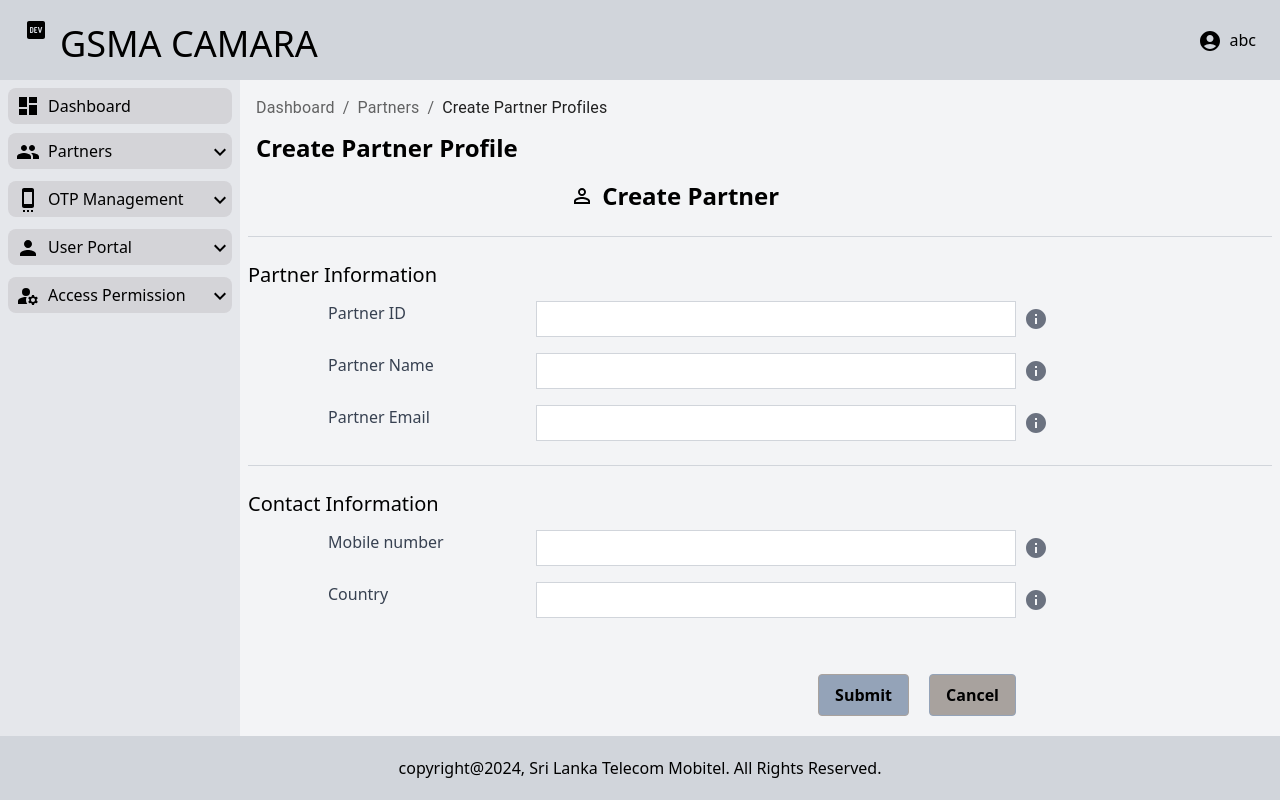
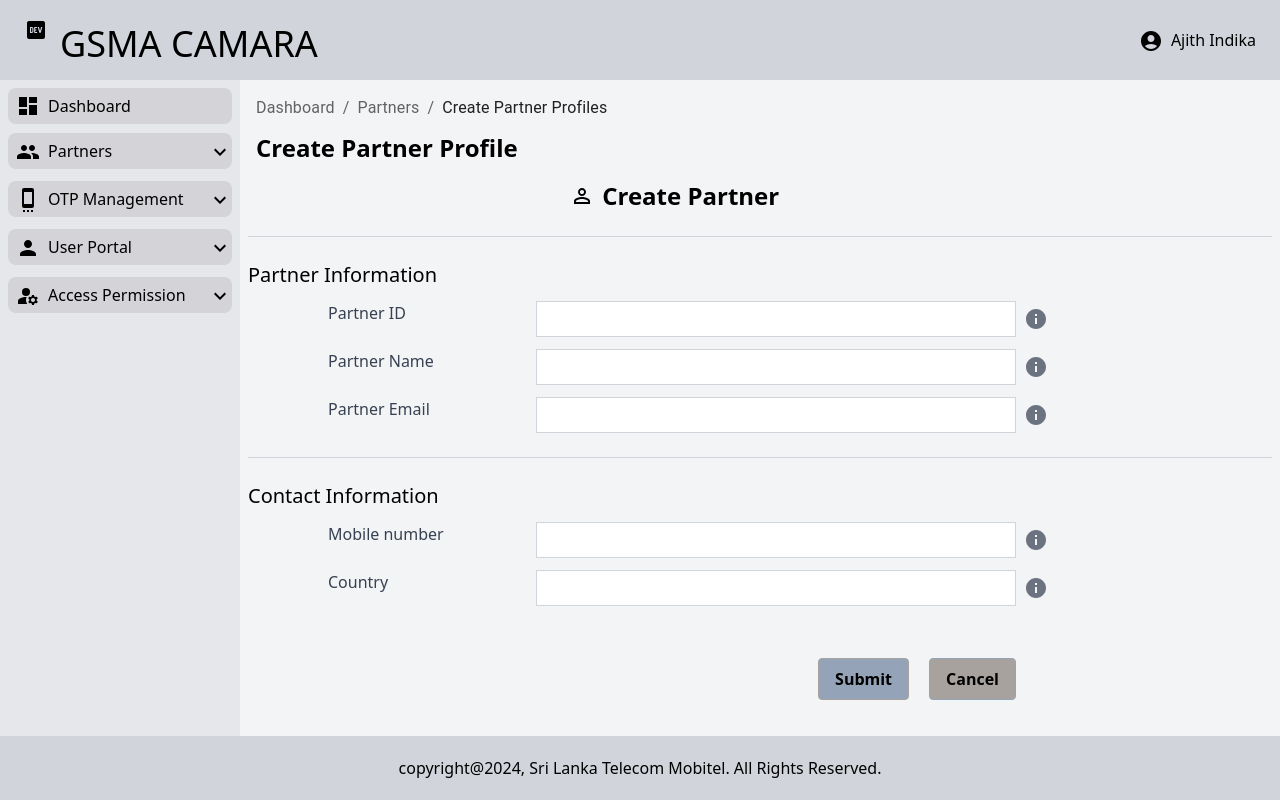
Before and after one commit to PasinduDilshan99/repo-1, a Next.js app: page /Partner/CreatePartner in a window 1280 px wide. Built offline with nearby package versions, Linux system fonts and the light colour scheme.

Commit message:
ui changes

```diff
--- a/app/Components/InputField.tsx
+++ b/app/Components/InputField.tsx
@@ -1,4 +1,4 @@
-import React from 'react';
+import React, { useState } from 'react';
 import InfoIcon from '@mui/icons-material/Info';
 
 interface InputFieldProps {
@@ -6,11 +6,18 @@ interface InputFieldProps {
   value: string;
   onChange: (event: React.ChangeEvent<HTMLInputElement>) => void;
   error?: string | null; // Error can be a string or null
+  infoMessage?: string; // Information message content
 }
 
-const InputField: React.FC<InputFieldProps> = ({ label, value, onChange, error }) => {
+const InputField: React.FC<InputFieldProps> = ({ label, value, onChange, error, infoMessage }) => {
+  const [showInfoMessage, setShowInfoMessage] = useState(false);
+
+  const toggleInfoMessage = () => {
+    setShowInfoMessage(!showInfoMessage);
+  };
+
   return (
-    <div className="w-full mb-4 flex px-20">
+    <div className="w-full mb-3 flex px-20">
       <div className='w-48 mr-4'>
         <label className="block text-gray-700">{label}</label>
       </div>
@@ -23,8 +30,16 @@ const InputField: React.FC<InputFieldProps> = ({ label, value, onChange, error }
           value={value}
           onChange={onChange}
         />
+        <InfoIcon
+          className="ml-2 text-gray-500 hover:bg-neutral-300 cursor-pointer"
+          onClick={toggleInfoMessage}
+        />
+        {showInfoMessage && infoMessage && (
+          <p className="text-gray-500 text-sm w-40 p-1">
+            {infoMessage}
+          </p>
+        )}
         {error && <p className="text-red-500 text-sm w-40 p-1">{error}</p>}
-        <InfoIcon className="ml-2 text-gray-500 hover:bg-neutral-300" />
       </div>
     </div>
   );
--- a/app/Components/SideBar.tsx
+++ b/app/Components/SideBar.tsx
@@ -1,5 +1,5 @@
-"use client";
-import React from "react";
+'use client'
+import React, { useEffect, useState } from "react";
 import SideBarComponent from "./SideBarComponent";
 import DashboardIcon from "@mui/icons-material/Dashboard";
 import GroupIcon from "@mui/icons-material/Group";
@@ -27,7 +27,6 @@ const SideBar = () => {
       Actions: ["Update User", "Create User"],
       icon: PersonIcon,
     },
-
     {
       id: 4,
       name: "Access Permission",
@@ -35,12 +34,32 @@ const SideBar = () => {
       icon: ManageAccountsIcon,
     },
   ];
+
+  const [sidebarHeight, setSidebarHeight] = useState("100vh");
+
+  useEffect(() => {
+    const handleScroll = () => {
+      const windowHeight = window.innerHeight;
+      const scrollTop = window.scrollY;
+      const newHeight = windowHeight - scrollTop;
+      setSidebarHeight(`${newHeight}px`);
+    };
+
+    window.addEventListener("scroll", handleScroll);
+    return () => {
+      window.removeEventListener("scroll", handleScroll);
+    };
+  }, []);
+
   return (
-    <div className="bg-gray-200 h-full" >
+    <div
+      className="bg-gray-200"
+      style={{ height: sidebarHeight, overflowY: "auto" }}
+    >
       <div className="p-2">
         <div className="flex flex-row w-56 p-2 h-9 bg-zinc-300 rounded-lg">
           <div className="flex flex-row items-center">
-            <DashboardIcon/>
+            <DashboardIcon />
           </div>
           <div className="flex flex-row items-center pl-2">Dashboard</div>
         </div>
--- a/app/layout.tsx
+++ b/app/layout.tsx
@@ -17,7 +17,7 @@ export default function RootLayout({
 }: Readonly<{
   children: React.ReactNode;
 }>) {
-  const username: string = "abc";
+  const username: string = "Ajith Indika";
   return (
     <html lang="en">
     <body >
```
